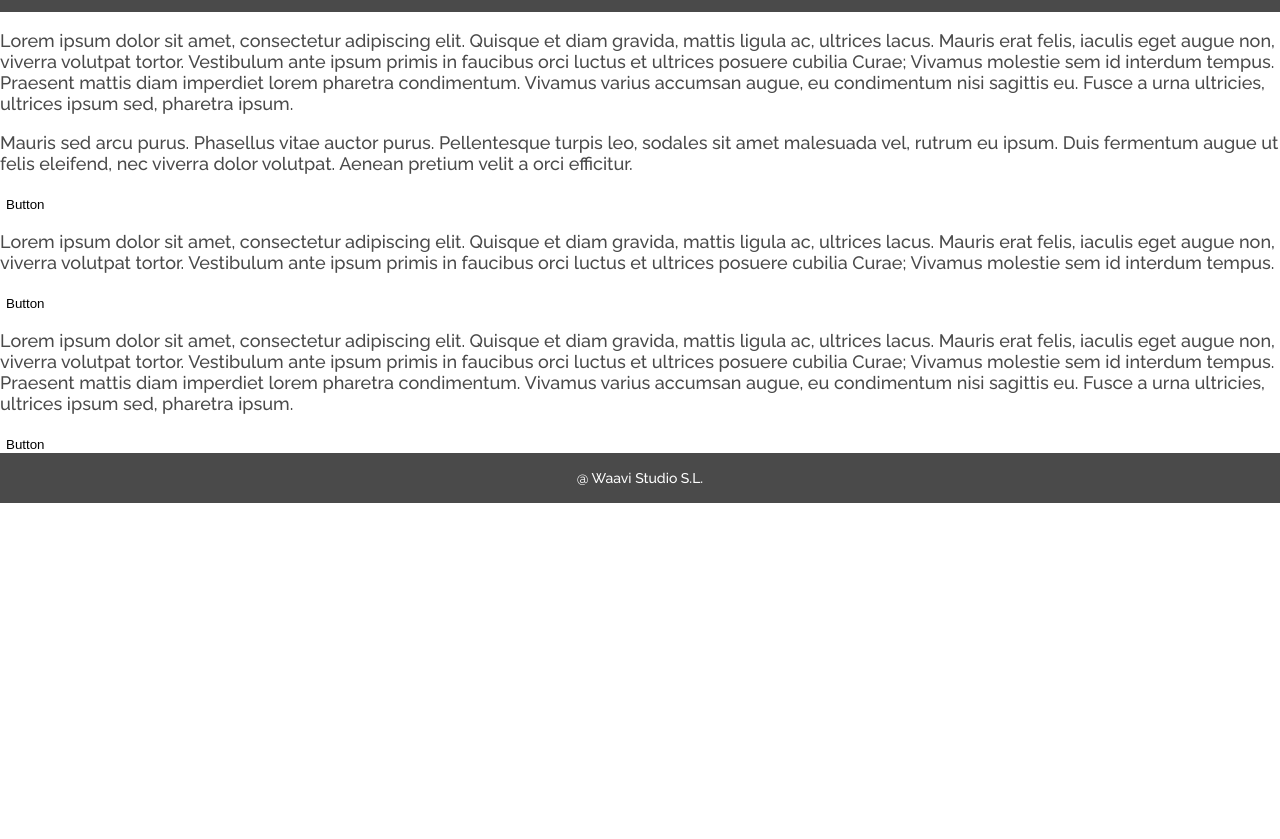
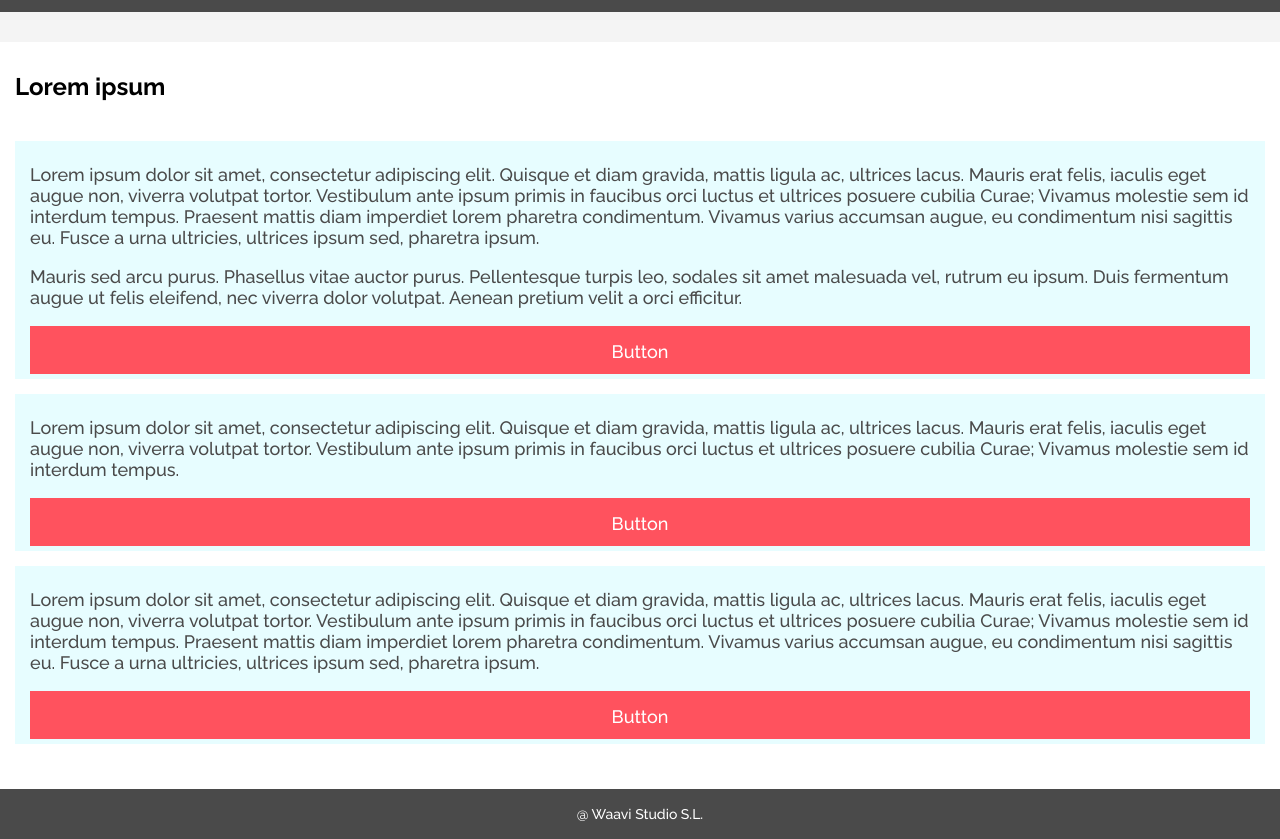
Before and after one commit to AnitaMartinez/layout, a website: page app/index.html in a window 1280 px wide. Shown: the part 48-887 px from the top of the page. Before the commit the page ends 800 px from the top, so only its background shows below. Drawn offline with Linux system fonts and the light colour scheme.

Commit message:
Styled cards

```diff
--- a/app/index.html
+++ b/app/index.html
@@ -17,18 +17,21 @@
 
 <main class="main">
     <div class="grid">
+        <h2 class="title-lg">
+            Lorem ipsum
+        </h2>
         <div class="card">
             <p>Lorem ipsum dolor sit amet, consectetur adipiscing elit. Quisque et diam gravida, mattis ligula ac, ultrices lacus. Mauris erat felis, iaculis eget augue non, viverra volutpat tortor. Vestibulum ante ipsum primis in faucibus orci luctus et ultrices posuere cubilia Curae; Vivamus molestie sem id interdum tempus. Praesent mattis diam imperdiet lorem pharetra condimentum. Vivamus varius accumsan augue, eu condimentum nisi sagittis eu. Fusce a urna ultricies, ultrices ipsum sed, pharetra ipsum.</p>
             <p>Mauris sed arcu purus. Phasellus vitae auctor purus. Pellentesque turpis leo, sodales sit amet malesuada vel, rutrum eu ipsum. Duis fermentum augue ut felis eleifend, nec viverra dolor volutpat. Aenean pretium velit a orci efficitur.</p>
-            <button type="button">Button</button>
+            <button class="button txt-btn" type="button">Button</button>
         </div>
         <div class="card">
             <p>Lorem ipsum dolor sit amet, consectetur adipiscing elit. Quisque et diam gravida, mattis ligula ac, ultrices lacus. Mauris erat felis, iaculis eget augue non, viverra volutpat tortor. Vestibulum ante ipsum primis in faucibus orci luctus et ultrices posuere cubilia Curae; Vivamus molestie sem id interdum tempus.</p>
-            <button type="button">Button</button>
+            <button class="button txt-btn" type="button">Button</button>
         </div>
         <div class="card">
             <p>Lorem ipsum dolor sit amet, consectetur adipiscing elit. Quisque et diam gravida, mattis ligula ac, ultrices lacus. Mauris erat felis, iaculis eget augue non, viverra volutpat tortor. Vestibulum ante ipsum primis in faucibus orci luctus et ultrices posuere cubilia Curae; Vivamus molestie sem id interdum tempus. Praesent mattis diam imperdiet lorem pharetra condimentum. Vivamus varius accumsan augue, eu condimentum nisi sagittis eu. Fusce a urna ultricies, ultrices ipsum sed, pharetra ipsum.</p>
-            <button type="button">Button</button>
+            <button class="button txt-btn" type="button">Button</button>
         </div>
     </div>
 </main>
--- a/app/scss/core/_typography.scss
+++ b/app/scss/core/_typography.scss
@@ -1,3 +1,10 @@
+
+.title-lg {
+  color: $color-dark;
+  font-size: 24px;
+  margin: 0;
+  margin-bottom: 40px;
+}
 
 .title-md {
   color : $color-light;
--- a/app/scss/core/_variables.scss
+++ b/app/scss/core/_variables.scss
@@ -4,7 +4,7 @@ $color-secondary: #E7FDFF;
 $color-tertiary: #4A4A4A;
 
 $color-light: #FFFFFF;
-$color-midtone: #4A4A4A;
+$color-midtone: #f4f4f4;
 $color-dark: #000000;
 
 $font-family-primary: 'Raleway', sans-serif;
--- a/app/scss/index.scss
+++ b/app/scss/index.scss
@@ -3,3 +3,31 @@
 @import 'layout/generals.scss';
 @import 'core/typography.scss';
 @import 'layout/components.scss';
+
+
+
+.grid {
+  background-color: $color-light;
+  padding: 30px 15px;
+}
+
+.card {
+  background-color: $color-secondary;
+  padding : 5px 15px;
+  margin-bottom: 15px;
+}
+
+.button {
+  font: inherit;
+  border : none;
+  cursor: pointer;
+  outline: inherit;
+  background-color: $color-primary;
+  width: 100%;
+  padding-top: 15px;
+  padding-bottom: 12px;
+}
+
+.txt-btn {
+  color: $color-light;
+}
--- a/app/scss/layout/_generals.scss
+++ b/app/scss/layout/_generals.scss
@@ -3,7 +3,7 @@ body {
   margin : 0;
   box-sizing: border-box;
   font-family: $font-family-primary;
-  color : $color-midtone;
+  color : $color-tertiary;
   font-size : 18px;
 }
 
@@ -17,6 +17,13 @@ body {
   padding-left: 15px;
 }
 
+/* main */
+
+.main {
+  padding-top: 30px;
+  background-color: $color-midtone;
+}
+
 /* footer */
 
 .footer {
```
Also changed, not shown: app/css/index.css.
